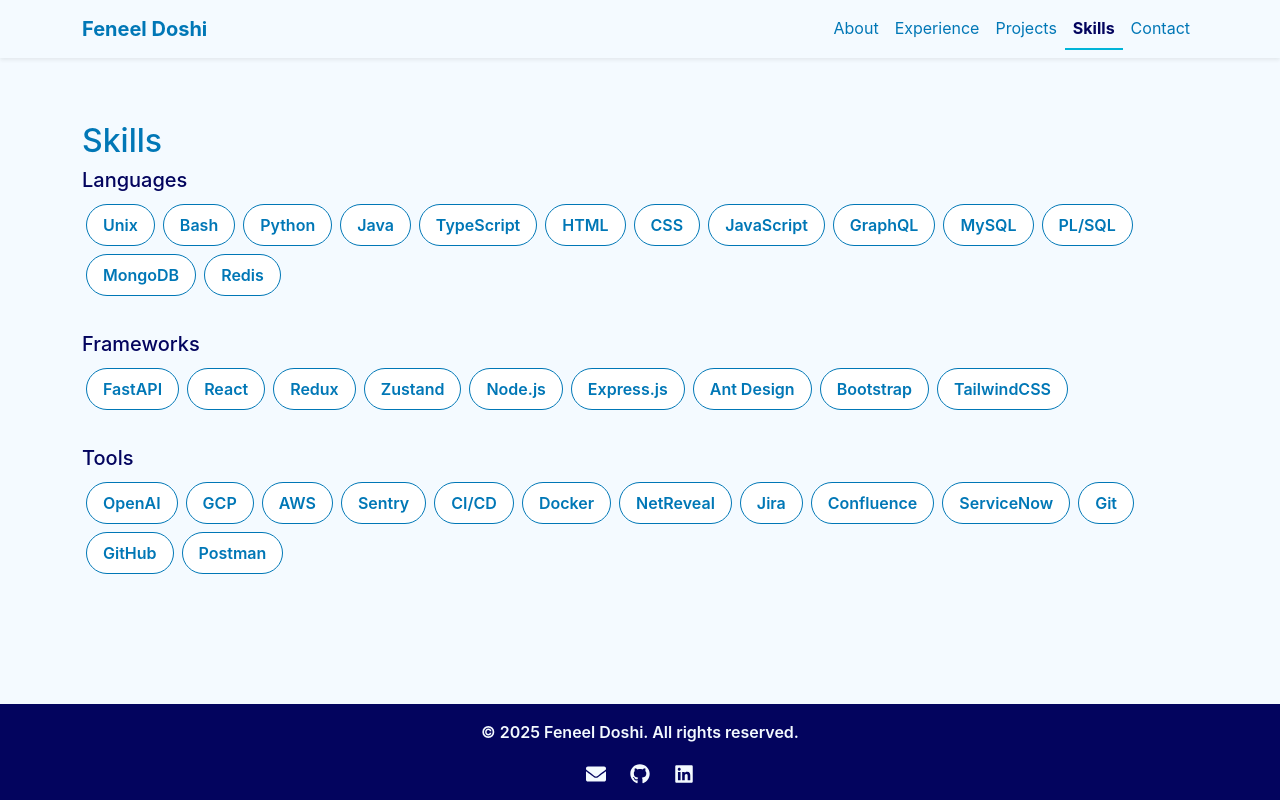
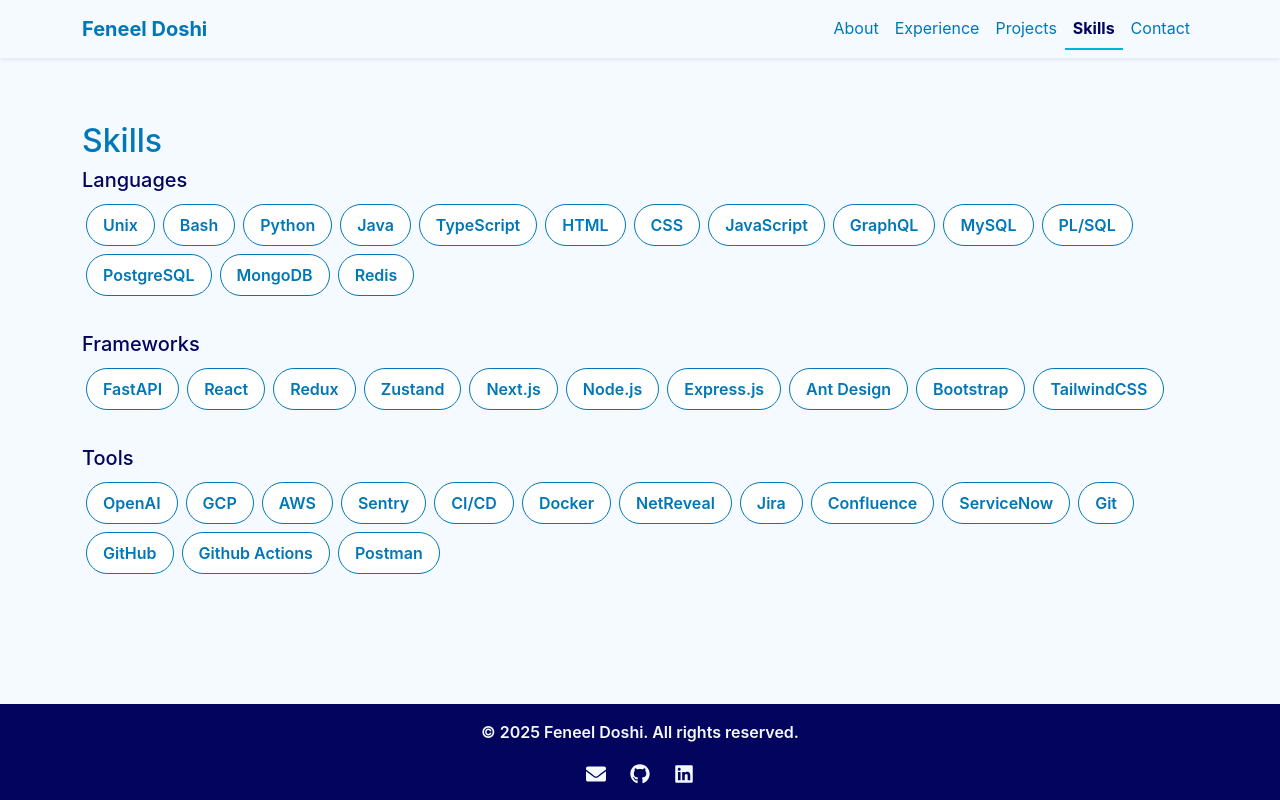
Before and after one commit to feneel/feneel.github.io, a Next.js app: page /skills in a window 1280 px wide. Built offline with nearby package versions, Linux system fonts and the light colour scheme.

Commit message:
Data file updations

```diff
--- a/app/data/data.ts
+++ b/app/data/data.ts
@@ -3,11 +3,11 @@
     company: "ECOM Consulting, Inc.",
     title: "Software Developer",
     dates: "Mar 2025 - Present",
-    location: "Remote",
+    location: "Jersey City, NJ (Remote)",
     bullets: [
-      "Developed backend endpoints in FastAPI and Node.js for data transformation from third-party APIs.",
-      "Built React frontend components for real-time monitoring and data visualization.",
-      "Assisted in deploying services on Google Cloud Platform and securing API access for scalable data flows.",
+      "Built backend APIs using FastAPI and Node.js to process data from third-party sources.",
+      "Created React components for real-time data monitoring and visualization.",
+      "Deployed services to GCP and secured API access for scalable infrastructure.",
     ],
   },
   {
@@ -16,22 +16,23 @@
     dates: "Oct 2023 - Nov 2024",
     location: "Valley Stream, NY (Remote)",
     bullets: [
-      "Implemented character-based recognition to validate asset serial numbers, improving data accuracy.",
-      "Optimized QA processes using FastAPI and TypeScript, increasing workflow efficiency by 26%.",
-      "Assisted database migration from Firebase to PostgreSQL, improving query performance by 45%.",
-      "Developed Data Audit module in React, improving asset tracking accuracy by 40%.",
-      "Deployed containerized applications with Docker and GitActions CI/CD pipelines.",
+      "Improved QA workflows using FastAPI and TypeScript, boosting efficiency by 26%.",
+      "Migrated database from Firebase to PostgreSQL with 100% data integrity.",
+      "Built a React-based Data Audit tool to track asset health in real time.",
+      "Automated client onboarding via Node.js scripts and GCP infrastructure setup.",
+      "Enabled smooth production deployments with Docker and GitHub Actions CI/CD.",
     ],
   },
   {
     company: "Third Estate Ventures",
     title: "Multi-Project Fellow",
     dates: "Sep 2023 - Oct 2023",
-    location: "Remote",
+    location: "Jersey City, NJ (Remote)",
     bullets: [
-      "Conducted data extraction, preprocessing, and cleansing for analysis.",
-      "Performed web scraping to acquire property tax data.",
-      "Collaborated on litigation project applying data-driven methodologies.",
+      "Cleaned and prepared datasets for accurate data analysis and modeling.",
+      "Scraped property tax data to enhance dataset completeness and accessibility.",
+      "Applied data-driven methods in litigation research to meet project goals.",
+      "Worked under tight deadlines to deliver results across multiple data tasks.",
     ],
   },
   {
@@ -39,49 +40,138 @@
     title: "Research Assistant",
     dates: "Jun 2022 - May 2023",
     bullets: [
-      "Researched concurrency and program analysis, improving efficiency of concurrent program analysis tools.",
+      "Researched concurrency and program analysis, improving tool efficiency with CBMC and SAW.",
     ],
   },
   {
     company: "Infosys Limited",
     title: "Systems Engineer",
     dates: "Jan 2021 - Nov 2021",
-    location: "Pune, India",
+    location: "Pune, India- Maharashtra",
     bullets: [
-      "Led development of Command and Control module for high-value financial compliance.",
-      "Enhanced Anti-Money Laundering solutions and performed comprehensive testing.",
-      "Developed full-stack Movie Management System as internal assessment.",
+      "Led development of a compliance module for high-value financial transactions at Westpac.",
+      "Enhanced NetReveal AML solution for threshold reporting and risk monitoring.",
+      "Performed performance testing across ST, SIT, and UAT stages for reporting reliability.",
+      "Built AML logic and alert systems to support fraud prevention at scale.",
+      "Completed full-stack training and built a Movie Management System using open-source tools.",
     ],
   },
 ];
 
 export const projectsData = [
   {
+    title: "Data Audit Module",
+    description:
+      "Built a module for auditing assets 90% faster than the traditional method and improving data tracking accuracy by 40%.",
+    tech: ["React", "FastAPI", "PostgreSQL", "Docker"],
+    github: "",
+  },
+  {
+    title: "Enhanced QA Pipeline",
+    description:
+      "Revamping QA system by implementing length and character based recognition system for model and serial number improving efficiency by 26%",
+    tech: ["React", "FastAPI", "PostgreSQL", "Data Analysis"],
+    github: "",
+  },
+  {
+    title: "Personal Portfolio Website",
+    description:
+      "My personal portfolio built with Next.js and React,for fast SSR and routing. Deployed on GitHub Pages for easy, reliable hosting.",
+    tech: [
+      "Next.js",
+      "React",
+      "TypeScript",
+      "CSS Modules",
+      "Bootstrap",
+      "GitHub Pages",
+    ],
+    github: "https://github.com/feneel/feneel-portfolio",
+  },
+
+  {
     title: "critiQs",
-    description: "Web app for cinephiles to review and discover movies and shows.",
-    tech: ["HTML", "CSS", "Bootstrap", "JavaScript", "Django", "SQLite", "TMDb API"],
+    description:
+      "Web app for cinephiles to review and discover movies and shows",
+    tech: [
+      "HTML",
+      "CSS",
+      "Bootstrap",
+      "JavaScript",
+      "Django",
+      "SQLite",
+      "TMDb API",
+    ],
     github: "https://github.com/feneel/critiQs",
   },
   {
     title: "InstaBuzz",
-    description: "Memory sharing and talent showcase platform with React, Firebase, and Node.js backend.",
+    description:
+      "Memory sharing and talent showcase platform with React, Firebase, and Node.js backend.",
     tech: ["React", "Firebase", "Redis", "Material UI", "Node.js"],
     github: "https://github.com/feneel/InstaBuzz",
   },
   {
     title: "Fraud Detection System",
-    description: "Real-time fraud prediction for self-checkout using DMC 2019 dataset.",
+    description:
+      "Real-time fraud prediction for self-checkout using DMC 2019 dataset.",
     tech: ["Python", "Machine Learning", "Data Analytics"],
     github: "https://github.com/feneel/Fraud-Detection-System",
   },
 ];
 
 export const skillsData = {
-  Languages: ["Unix", "Bash", "Python", "Java", "TypeScript", "HTML", "CSS", "JavaScript", "GraphQL", "MySQL", "PL/SQL", "MongoDB", "Redis"],
-  Frameworks: ["FastAPI", "React", "Redux", "Zustand", "Node.js", "Express.js", "Ant Design", "Bootstrap", "TailwindCSS"],
-  Tools: ["OpenAI", "GCP", "AWS", "Sentry", "CI/CD", "Docker", "NetReveal", "Jira", "Confluence", "ServiceNow", "Git", "GitHub", "Postman"],
+  Languages: [
+    "Unix",
+    "Bash",
+    "Python",
+    "Java",
+    "TypeScript",
+    "HTML",
+    "CSS",
+    "JavaScript",
+    "GraphQL",
+    "MySQL",
+    "PL/SQL",
+    "PostgreSQL",
+    "MongoDB",
+    "Redis",
+  ],
+  Frameworks: [
+    "FastAPI",
+    "React",
+    "Redux",
+    "Zustand",
+    "Next.js",
+    "Node.js",
+    "Express.js",
+    "Ant Design",
+    "Bootstrap",
+    "TailwindCSS",
+  ],
+  Tools: [
+    "OpenAI",
+    "GCP",
+    "AWS",
+    "Sentry",
+    "CI/CD",
+    "Docker",
+    "NetReveal",
+    "Jira",
+    "Confluence",
+    "ServiceNow",
+    "Git",
+    "GitHub",
+    "Github Actions",
+    "Postman",
+  ],
 };
 
 export const aboutText = `
-I am a Full-Stack Software Developer with experience in backend APIs (FastAPI, Node.js), React frontend, cloud deployment, and data-driven applications. I hold an MS in Computer Science from Stevens Institute of Technology and a Bachelor's in Information Technology from Mumbai University. I enjoy solving complex problems and building scalable solutions.
+I’m a Full-Stack Software Developer with experience in building scalable web applications using FastAPI, Node.js, and React. I specialize in backend API development, data engineering workflows, and designing clean, responsive UIs.
+
+My work spans cloud deployments (GCP, Docker), CI/CD, and developing modular, production-ready codebases. I’ve contributed to projects across asset management, survey tooling, and data auditing—bringing efficiency, speed, and clarity to engineering teams.
+
+I hold a Master’s in Computer Science from Stevens Institute of Technology and a Bachelor’s in Information Technology from Mumbai University. I thrive in fast-paced, remote-first environments, and enjoy working at the intersection of backend reliability and frontend usability.
+
+Outside of work, I’m an avid chess player and enjoy working out regularly—it helps me stay disciplined, energized, and mentally sharp. I love contributing to mission-driven products, solving real-world problems, and writing clean, meaningful code.
 `;
```
